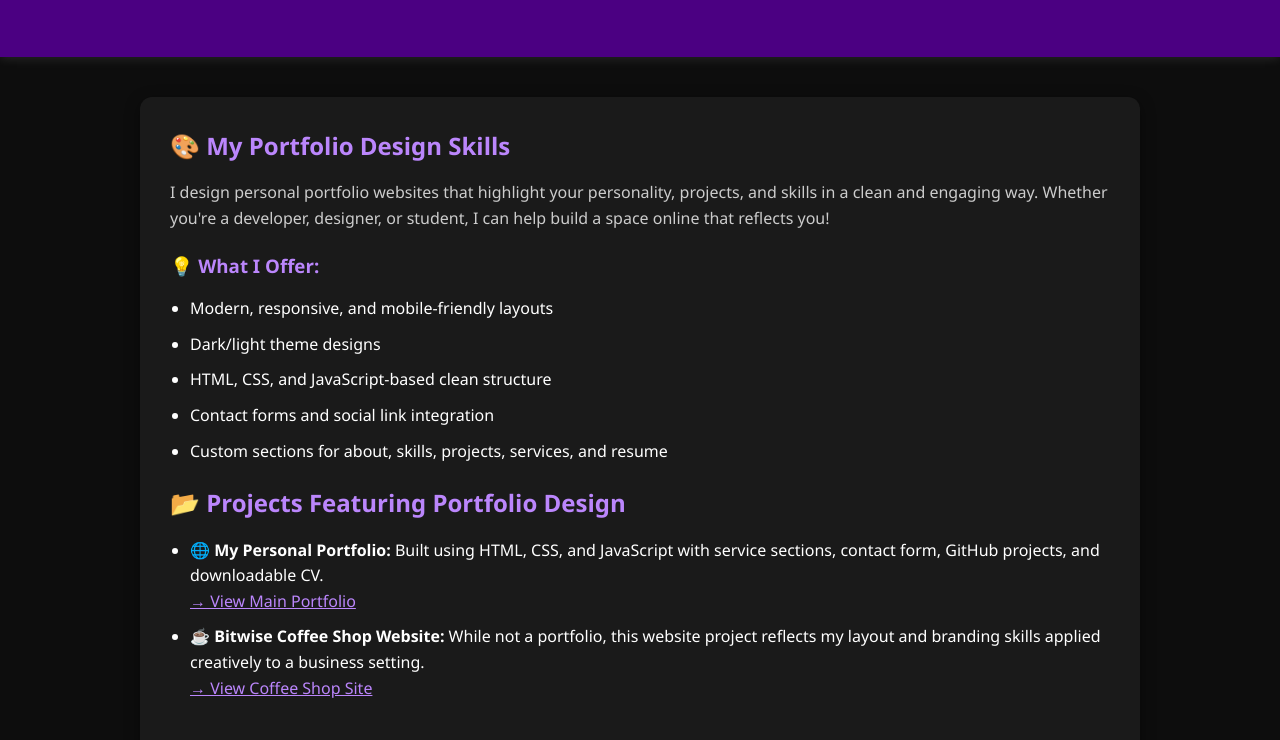
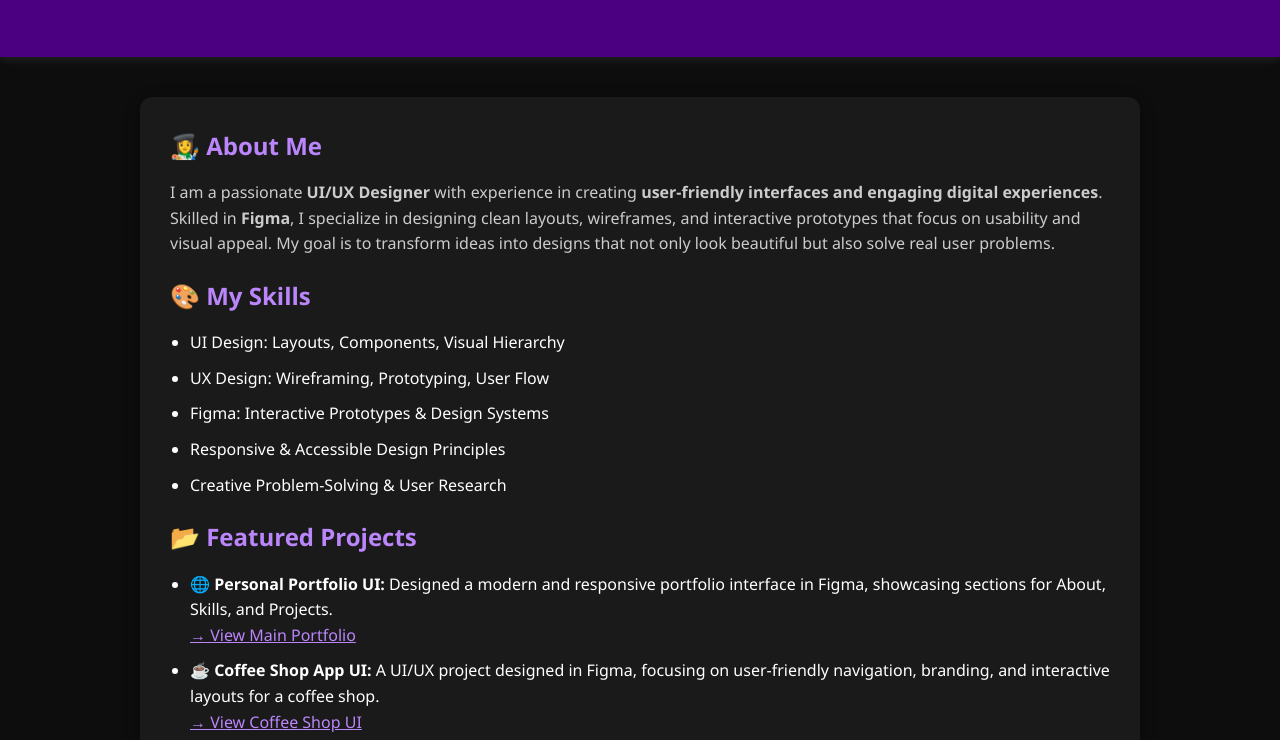
Before and after one commit to kritu08231/portfolio-website, a plain HTML site: page portfolio-design.html in a window 1280 px wide. Shown: the part 148-888 px from the top of the page. Drawn offline with Linux system fonts and the light colour scheme.

Commit message:
Update portfolio-design.html

```diff
--- a/portfolio-design.html
+++ b/portfolio-design.html
@@ -3,7 +3,7 @@
 <head>
   <meta charset="UTF-8" />
   <meta name="viewport" content="width=device-width, initial-scale=1.0"/>
-  <title>Portfolio Design | Kritika's Portfolio</title>
+  <title>Kritika's Portfolio</title>
   <style>
     * {
       margin: 0;
@@ -90,30 +90,32 @@
 <body>
 
   <header>
-    <h1>Personal Portfolio Design</h1>
-    <p>Crafting clean, creative & responsive portfolios to showcase your talent</p>
+    <h1>Kritika's Portfolio</h1>
+    <p>UI/UX Designer | Crafting Intuitive & User-Centered Digital Experiences</p>
   </header>
 
   <section>
-    <h2>🎨 My Portfolio Design Skills</h2>
-    <p>I design personal portfolio websites that highlight your personality, projects, and skills in a clean and engaging way. Whether you're a developer, designer, or student, I can help build a space online that reflects you!</p>
+    <h2>👩‍🎨 About Me</h2>
+    <p>I am a passionate <strong>UI/UX Designer</strong> with experience in creating <strong>user-friendly interfaces and engaging digital experiences</strong>.
+       Skilled in <strong>Figma</strong>, I specialize in designing clean layouts, wireframes, and interactive prototypes that focus on usability and visual appeal.
+       My goal is to transform ideas into designs that not only look beautiful but also solve real user problems.</p>
 
-    <h3>💡 What I Offer:</h3>
+    <h2>🎨 My Skills</h2>
     <ul>
-      <li>Modern, responsive, and mobile-friendly layouts</li>
-      <li>Dark/light theme designs</li>
-      <li>HTML, CSS, and JavaScript-based clean structure</li>
-      <li>Contact forms and social link integration</li>
-      <li>Custom sections for about, skills, projects, services, and resume</li>
+      <li>UI Design: Layouts, Components, Visual Hierarchy</li>
+      <li>UX Design: Wireframing, Prototyping, User Flow</li>
+      <li>Figma: Interactive Prototypes & Design Systems</li>
+      <li>Responsive & Accessible Design Principles</li>
+      <li>Creative Problem-Solving & User Research</li>
     </ul>
 
-    <h2>📂 Projects Featuring Portfolio Design</h2>
+    <h2>📂 Featured Projects</h2>
     <ul>
-      <li><strong>🌐 My Personal Portfolio:</strong> Built using HTML, CSS, and JavaScript with service sections, contact form, GitHub projects, and downloadable CV. <br>
+      <li><strong>🌐 Personal Portfolio UI:</strong> Designed a modern and responsive portfolio interface in Figma, showcasing sections for About, Skills, and Projects. <br>
         <a href="index.html" style="color: #bb86fc;">→ View Main Portfolio</a>
       </li>
-      <li><strong>☕ Bitwise Coffee Shop Website:</strong> While not a portfolio, this website project reflects my layout and branding skills applied creatively to a business setting. <br>
-        <a href="https://bitwisecoffeeshop.netlify.app/" style="color: #bb86fc;">→ View Coffee Shop Site</a>
+      <li><strong>☕ Coffee Shop App UI:</strong> A UI/UX project designed in Figma, focusing on user-friendly navigation, branding, and interactive layouts for a coffee shop. <br>
+        <a href="https://bitwisecoffeeshop.netlify.app/" style="color: #bb86fc;">→ View Coffee Shop UI</a>
       </li>
     </ul>
 
```
